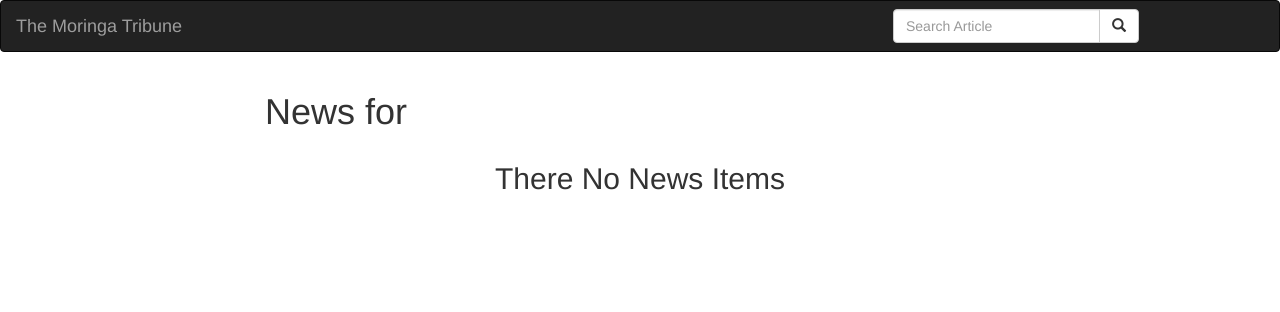
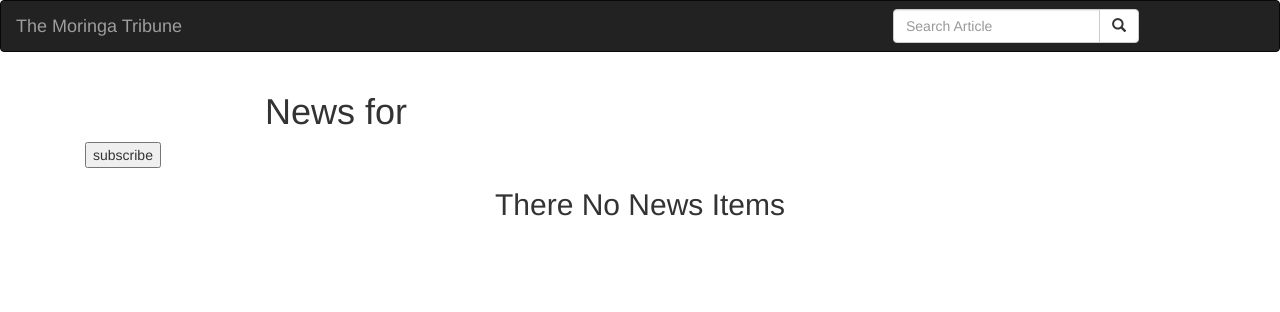
Before and after one commit to antomuli/The_Moringa_Tribune, a Django app: template news/templates/all-news/today-news.html in a window 1280 px wide. Shown: the top 312 px of the page. Run offline with Django 3.2, Linux system fonts and the light colour scheme; the template is opened without the code that fills it, so the values that code supplies are empty; some libraries are stand-ins or nearby versions.

Commit message:
Added the csrf_token template tag that facilitates protection from CSRF attacks

```diff
--- a/news/templates/all-news/today-news.html
+++ b/news/templates/all-news/today-news.html
@@ -7,6 +7,14 @@
 <div class="container">
 
     <!-- Looping through news -->
+    <div class="container-fluid">
+        <form action="{%url 'newsToday'%}" method="post">
+            {%csrf_token%}
+
+            {% bootstrap_form letterForm layout='inline' %}
+            <input type="submit" value="subscribe">
+        </form>
+    </div>
     {% for news_item in news %}
     <div class="row">
         <!-- displaying News articles -->
```
